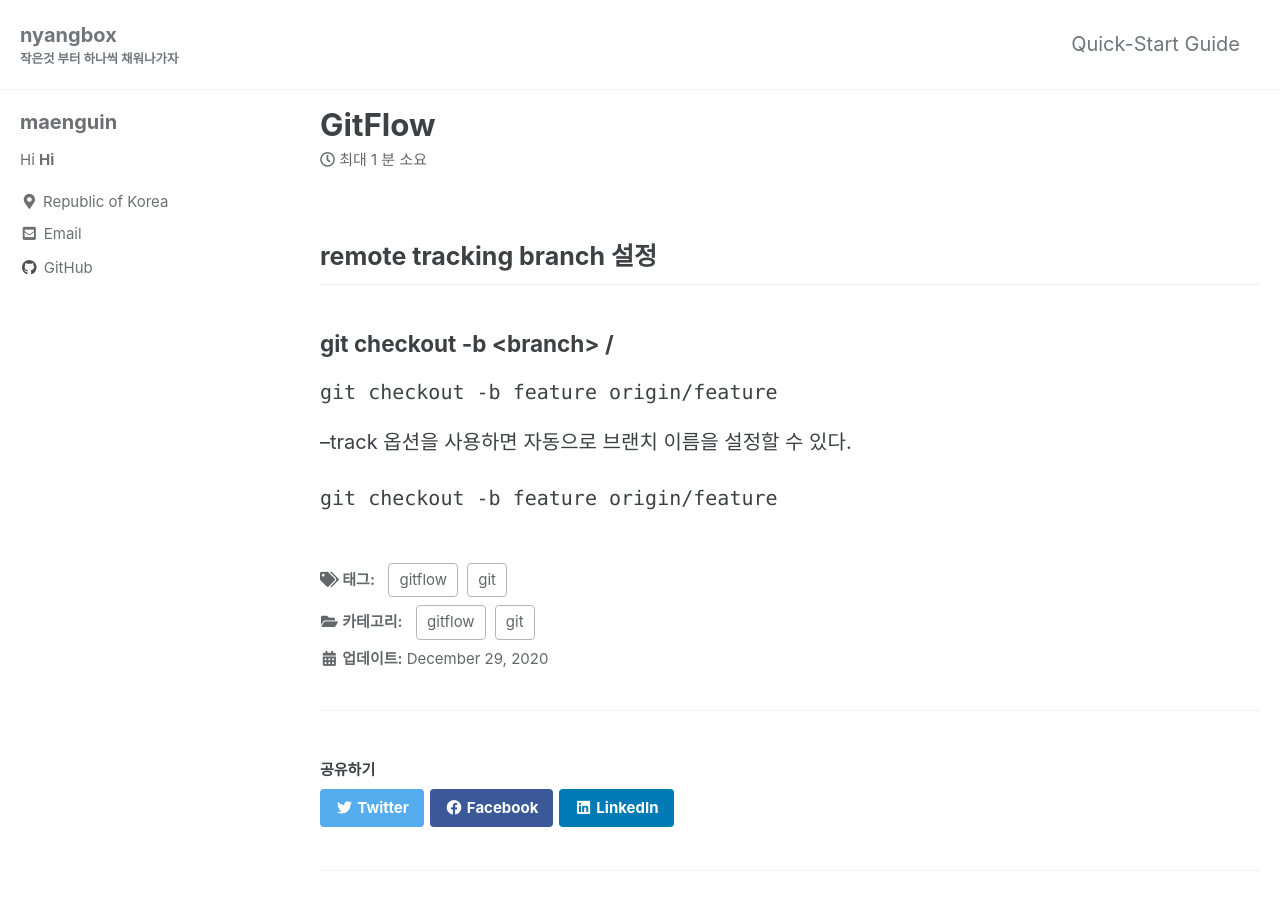
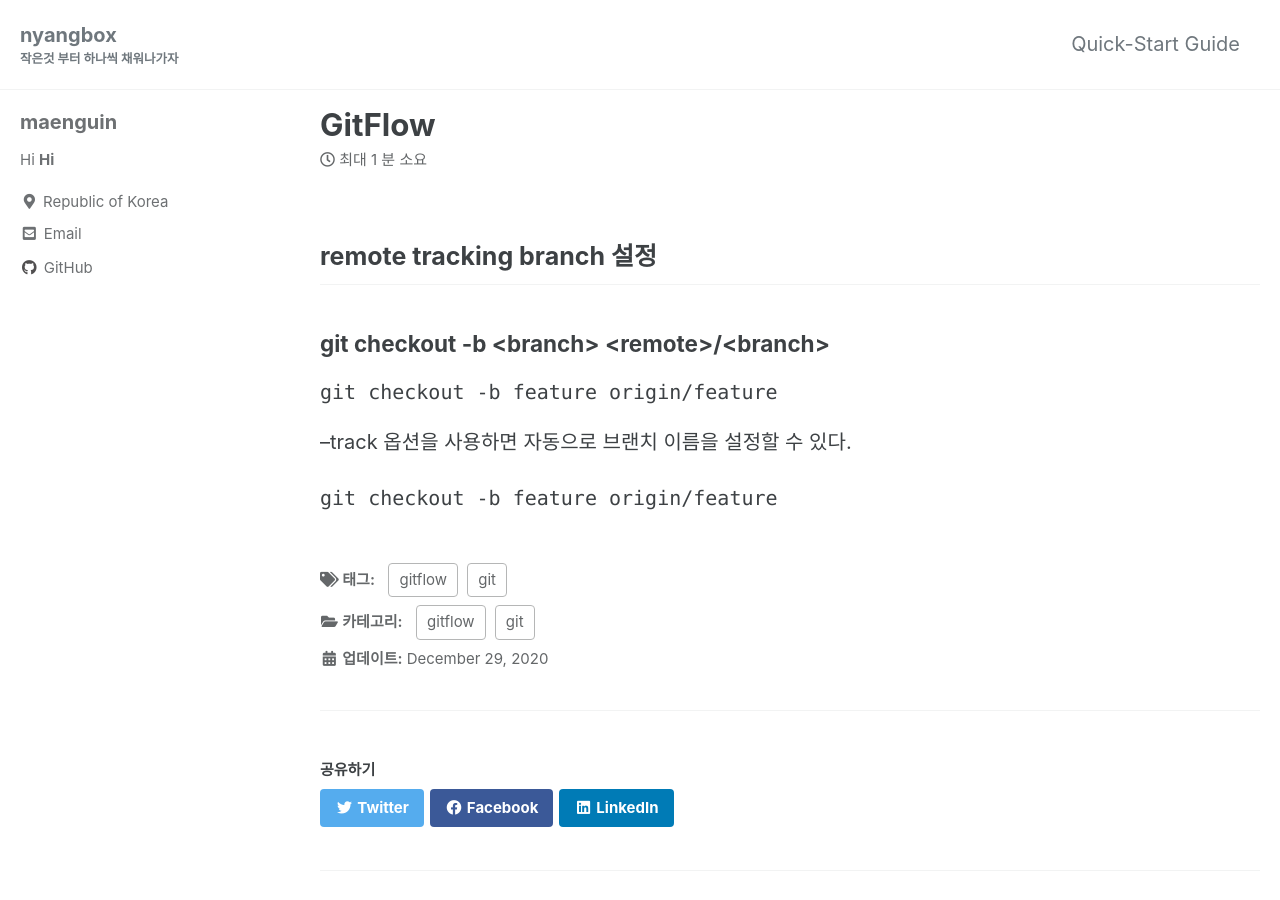
Before and after one commit to maenguin/maenguin.github.io, a Jekyll site: the page built from _posts/2020-12-29-gitflow.md, in a window 1280 px wide and 900 px high. Built offline with Jekyll 4.4.1, drawn with Linux system fonts in a browser that asks for light colours; cached includes are drawn as plain includes.

Commit message:
Update 2020-12-29-gitflow.md

````diff
--- a/_posts/2020-12-29-gitflow.md
+++ b/_posts/2020-12-29-gitflow.md
@@ -11,7 +11,7 @@ tags:
 
 ## remote tracking branch 설정
 
-### git checkout -b \<branch> <remote>/<branch>
+### git checkout -b \<branch> \<remote>/\<branch>
 ```git
 git checkout -b feature origin/feature
 ```
````
